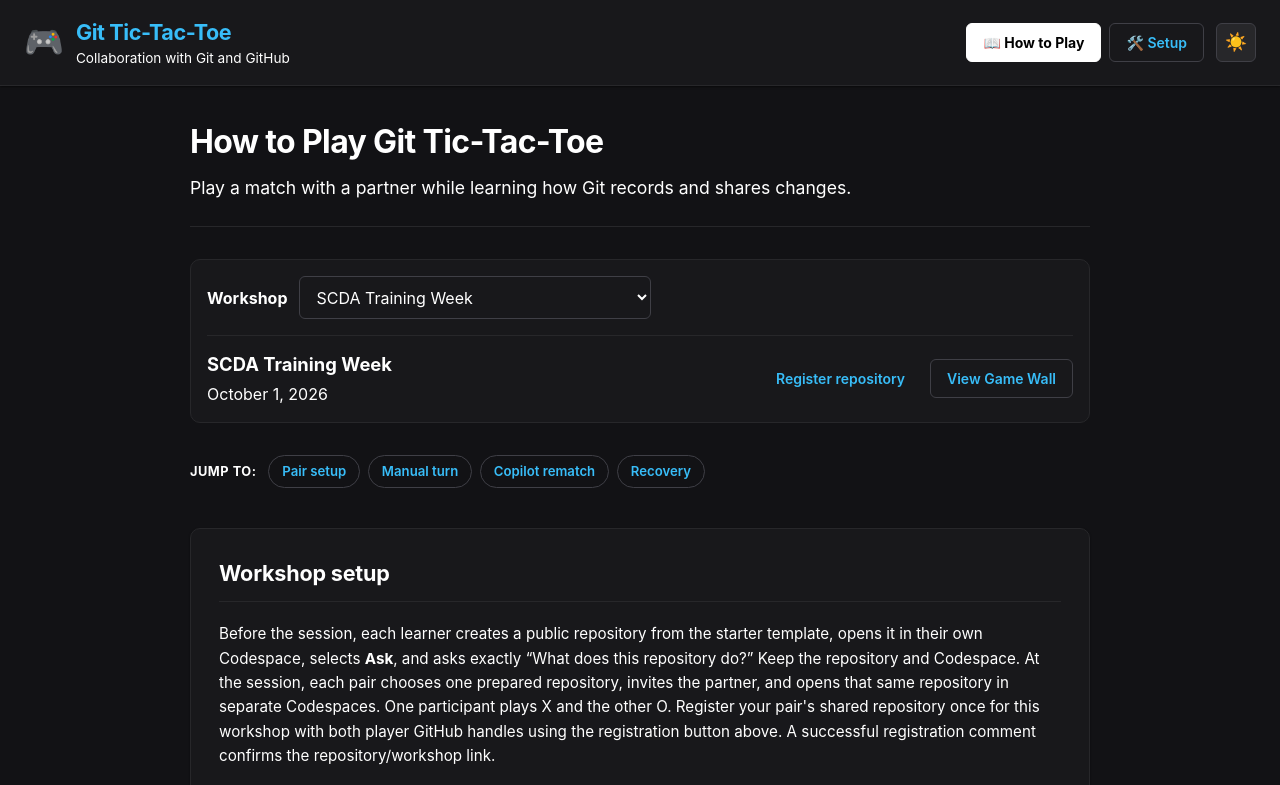
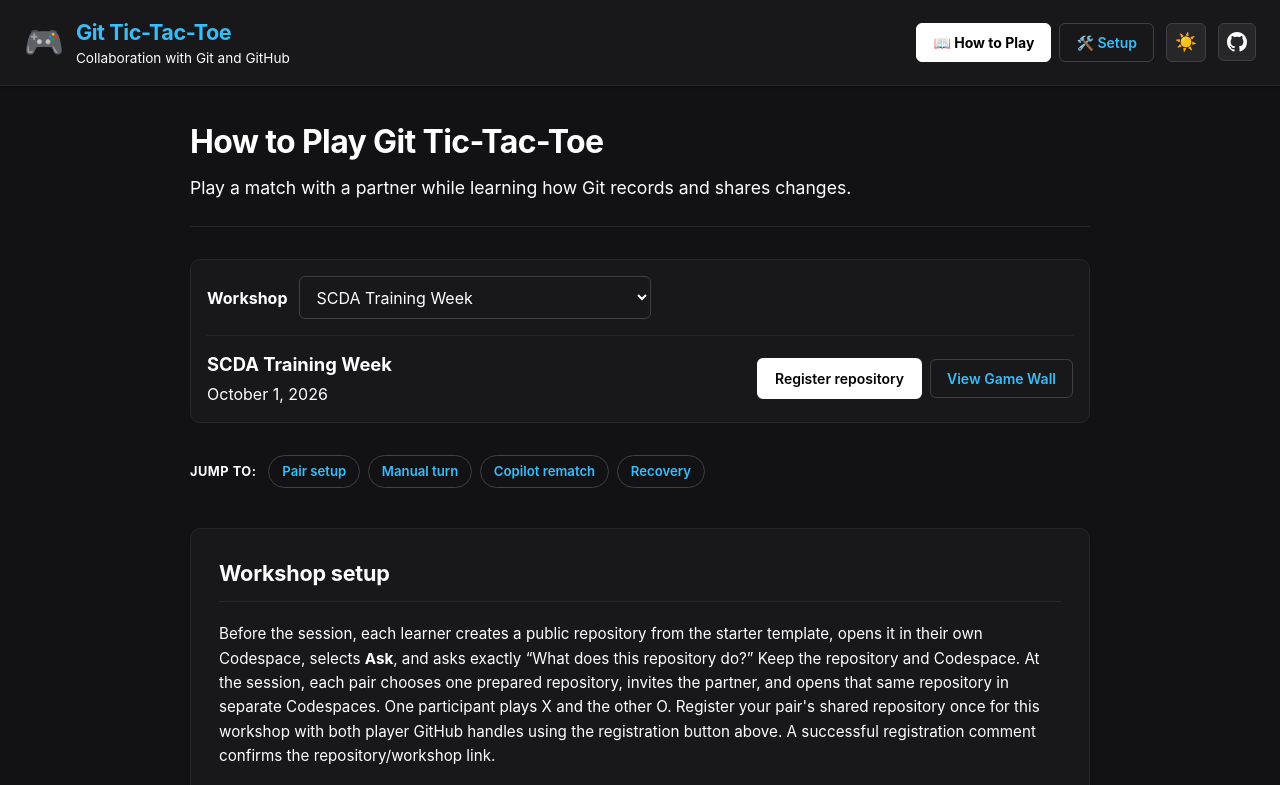
Before and after one commit to igorsdub/git-tic-tac-toe-workshop, a plain HTML site: page docs/guide.html in a window 1280 px wide. Both pictures are taken after a click on the button "Toggle theme". Shown: the top 785 px of the page. Drawn offline with Linux system fonts and the light colour scheme.

Commit message:
docs: update workshop site header and controls

```diff
--- a/docs/guide.html
+++ b/docs/guide.html
@@ -5,12 +5,13 @@
   <meta name="viewport" content="width=device-width, initial-scale=1.0">
   <title>How to Play - Git Tic-Tac-Toe Workshop</title>
   <meta name="description" content="Learn collaborative Git through a paired tic-tac-toe game in Codespaces and VS Code Source Control.">
+  <link rel="icon" type="image/svg+xml" href="favicon.svg">
   <link rel="stylesheet" href="styles.css">
 </head>
 <body>
   <header class="wall-header"><div class="header-container">
     <div class="brand"><a href="index.html" class="brand-link"><span class="brand-icon">🎮</span><div class="brand-text"><h1>Git Tic-Tac-Toe</h1><p class="subtitle">Collaboration with Git and GitHub</p></div></a></div>
-    <div class="header-actions"><nav class="nav-links" aria-label="Workshop Navigation"><a href="guide.html" class="btn btn-outline nav-btn active">📖 How to Play</a><a href="setup.html" class="btn btn-outline nav-btn">🛠️ Setup</a></nav><button id="theme-toggle" class="btn btn-icon" title="Toggle dark/light theme" aria-label="Toggle theme">🌙</button></div>
+    <div class="header-actions"><nav class="nav-links" aria-label="Workshop Navigation"><a href="guide.html" class="btn btn-outline nav-btn active">📖 How to Play</a><a href="setup.html" class="btn btn-outline nav-btn">🛠️ Setup</a></nav><button id="theme-toggle" class="btn btn-icon" title="Toggle dark/light theme" aria-label="Toggle theme">🌙</button><a href="https://github.com/igorsdub/git-tic-tac-toe-workshop" target="_blank" rel="noopener noreferrer" class="btn btn-icon" aria-label="View repository on GitHub" title="View repository on GitHub"><svg class="github-icon" viewBox="0 0 24 24" width="20" height="20" fill="currentColor" aria-hidden="true"><path d="M12 0C5.37 0 0 5.37 0 12c0 5.31 3.435 9.795 8.205 11.385.6.105.825-.255.825-.57 0-.285-.015-1.23-.015-2.235-3.015.555-3.795-.735-4.035-1.41-.135-.345-.72-1.41-1.23-1.695-.42-.225-1.02-.78-.015-.795.945-.015 1.62.87 1.845 1.23 1.08 1.815 2.805 1.305 3.495.99.105-.78.42-1.305.765-1.605-2.67-.3-5.46-1.335-5.46-5.925 0-1.305.465-2.385 1.23-3.225-.12-.3-.54-1.53.12-3.18 0 0 1.005-.315 3.3 1.23.96-.27 1.98-.405 3-.405s2.04.135 3 .405c2.295-1.56 3.3-1.23 3.3-1.23.66 1.65.24 2.88.12 3.18.765.84 1.23 1.905 1.23 3.225 0 4.605-2.805 5.625-5.475 5.925.435.375.81 1.095.81 2.22v3.3c0 .315.225.69.825.57A12.02 12.02 0 0024 12c0-6.63-5.37-12-12-12z"/></svg></a></div>
   </div></header>
   <main class="guide-main"><div class="guide-container">
     <header class="guide-hero"><h1>How to Play Git Tic-Tac-Toe</h1><p class="lead">Play a match with a partner while learning how Git records and shares changes.</p></header>
--- a/docs/styles.css
+++ b/docs/styles.css
@@ -1547,3 +1547,46 @@ details.accordion[open] summary {
     grid-template-columns: 1fr;
   }
 }
+
+/* Registration actions remain neutral and high-contrast in either theme. */
+a[data-workshop-registration],
+a[data-workshop-registration]:link,
+a[data-workshop-registration]:visited,
+a.register-btn,
+a.register-btn:link,
+a.register-btn:visited {
+  background-color: #ffffff;
+  color: #000000;
+  border: 2px solid #111827;
+}
+
+a[data-workshop-registration]:hover,
+a.register-btn:hover {
+  background-color: #f3f4f6;
+  color: #000000;
+  border-color: #000000;
+}
+
+a[data-workshop-registration]:focus-visible,
+a.register-btn:focus-visible {
+  outline: 3px solid #111827;
+  outline-offset: 3px;
+}
+
+[data-theme="dark"] a[data-workshop-registration],
+[data-theme="dark"] a[data-workshop-registration]:link,
+[data-theme="dark"] a[data-workshop-registration]:visited,
+[data-theme="dark"] a.register-btn,
+[data-theme="dark"] a.register-btn:link,
+[data-theme="dark"] a.register-btn:visited,
+[data-theme="dark"] a[data-workshop-registration]:hover,
+[data-theme="dark"] a.register-btn:hover {
+  background-color: #ffffff;
+  color: #000000;
+  border-color: #ffffff;
+}
+
+[data-theme="dark"] a[data-workshop-registration]:focus-visible,
+[data-theme="dark"] a.register-btn:focus-visible {
+  outline-color: #ffffff;
+}
```
Also changed, not shown: docs/index.html (+1 -1 lines), docs/setup.html (+2 -1 lines), docs/workshop-site-revision.md (added, +22 -0 lines), docs/favicon.svg (added).
